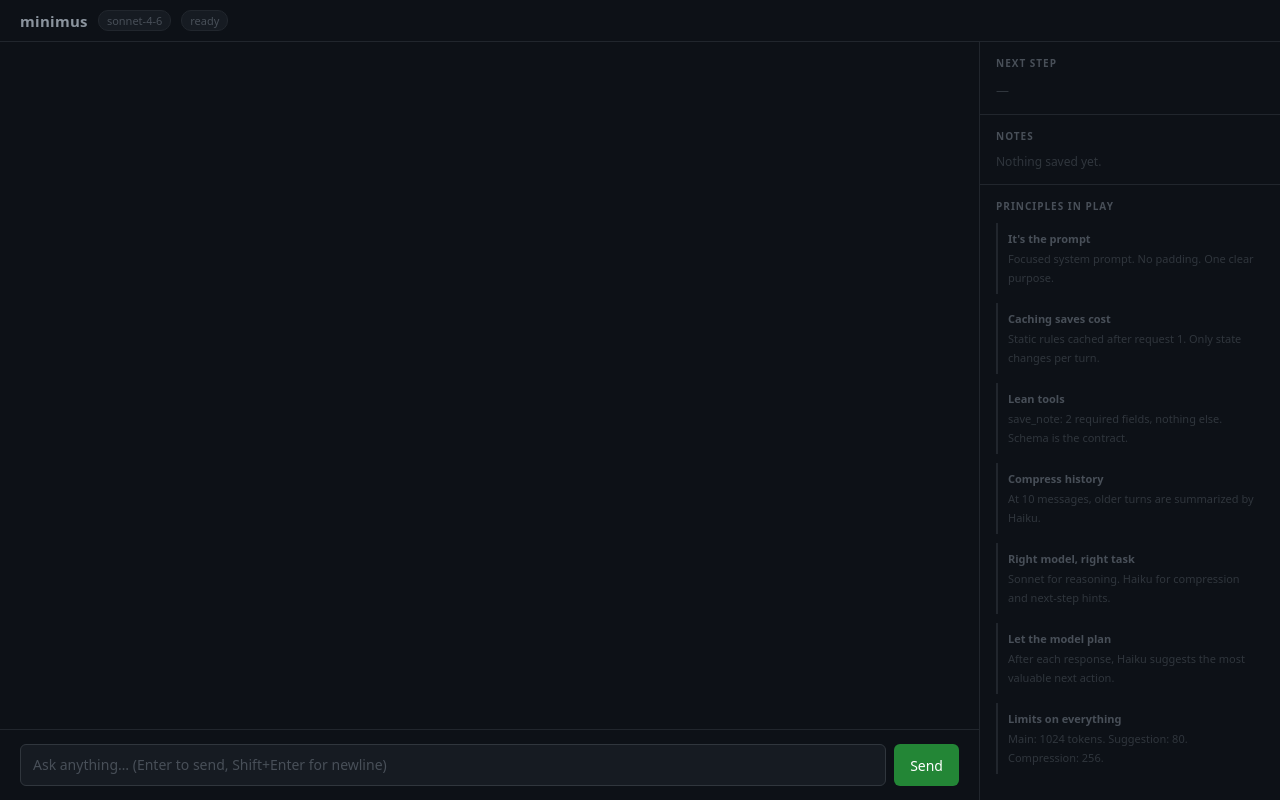
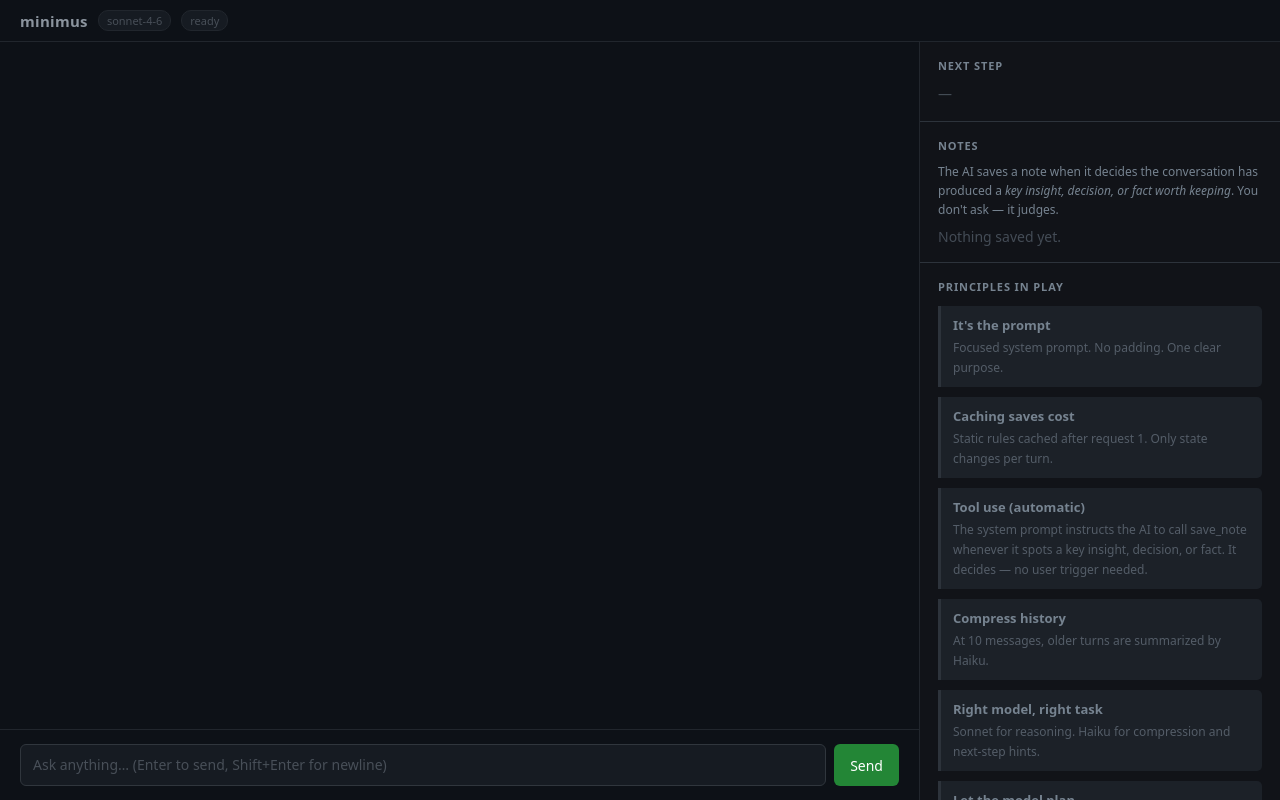
Before and after one commit to spikefu/minimus-claudius-serverus, a website: page public/index.html in a window 1280 px wide. Drawn offline with Linux system fonts and the light colour scheme.

Commit message:
UI refinement

```diff
--- a/public/index.html
+++ b/public/index.html
@@ -139,98 +139,101 @@
 
     /* ── Sidebar ─────────────────────────────────────────────── */
     .sidebar {
-      width: 300px;
+      width: 360px;
       flex-shrink: 0;
       display: flex;
       flex-direction: column;
       overflow: hidden;
+      background: #111318;
     }
 
     .pane {
-      padding: 14px 16px;
-      border-bottom: 1px solid #21262d;
+      padding: 16px 18px;
+      border-bottom: 1px solid #2d333b;
     }
 
     .pane h2 {
-      font-size: 10px;
-      font-weight: 600;
+      font-size: 11px;
+      font-weight: 700;
       text-transform: uppercase;
-      letter-spacing: 0.1em;
-      color: #484f58;
+      letter-spacing: 0.08em;
+      color: #768390;
       margin-bottom: 10px;
     }
 
     /* Next step */
     #suggestion {
-      font-size: 13px;
-      color: #8b949e;
-      line-height: 1.55;
+      font-size: 14px;
+      color: #cdd9e5;
+      line-height: 1.6;
       font-style: italic;
       min-height: 20px;
     }
-    #suggestion.empty { color: #30363d; font-style: normal; }
+    #suggestion.empty { color: #444c56; font-style: normal; }
 
     /* Notes */
-    .notes-list { display: flex; flex-direction: column; gap: 7px; }
+    .notes-list { display: flex; flex-direction: column; gap: 10px; }
 
     .note-card {
-      background: #161b22;
-      border: 1px solid #21262d;
+      background: #1c2128;
+      border: 1px solid #2d333b;
+      border-left: 3px solid #3fb950;
       border-radius: 6px;
-      padding: 8px 10px;
+      padding: 12px 14px;
     }
-    .note-key   { font-size: 11px; font-weight: 600; color: #3fb950; margin-bottom: 3px; }
-    .note-value { font-size: 12px; color: #8b949e; line-height: 1.4; }
+    .note-key   { font-size: 11px; font-weight: 700; color: #56d364; margin-bottom: 6px; text-transform: uppercase; letter-spacing: 0.06em; }
+    .note-value { font-size: 14px; color: #cdd9e5; line-height: 1.6; }
 
-    #notes-empty { font-size: 12px; color: #30363d; }
+    #notes-empty { font-size: 14px; color: #444c56; }
 
     /* Principles */
     .principles {
       flex: 1;
       overflow-y: auto;
-      padding: 14px 16px;
+      padding: 16px 18px;
     }
 
     .principles h2 {
-      font-size: 10px;
-      font-weight: 600;
+      font-size: 11px;
+      font-weight: 700;
       text-transform: uppercase;
-      letter-spacing: 0.1em;
-      color: #484f58;
-      margin-bottom: 10px;
+      letter-spacing: 0.08em;
+      color: #768390;
+      margin-bottom: 12px;
     }
 
     .principle {
-      margin-bottom: 9px;
-      padding: 8px 10px;
-      border-left: 2px solid #21262d;
-      border-radius: 0 4px 4px 0;
+      margin-bottom: 10px;
+      padding: 10px 12px;
+      border-left: 3px solid #2d333b;
+      border-radius: 0 5px 5px 0;
+      background: #1c2128;
       transition: border-color 0.2s, background 0.2s;
     }
 
     .principle.triggered {
       border-left-color: #3fb950;
-      background: #0d1f14;
+      background: #12261e;
     }
 
     .principle strong {
       display: block;
-      font-size: 11px;
-      color: #484f58;
-      margin-bottom: 2px;
+      font-size: 13px;
+      color: #768390;
+      margin-bottom: 3px;
       transition: color 0.2s;
     }
 
-    .principle.triggered strong { color: #3fb950; }
+    .principle.triggered strong { color: #56d364; }
 
     .principle span {
-      font-size: 11px;
-      color: #30363d;
-      line-height: 1.4;
+      font-size: 12px;
+      color: #545d68;
+      line-height: 1.5;
       transition: color 0.2s;
     }
 
-    .principle.triggered span { color: #484f58; }
+    .principle.triggered span { color: #adbac7; }
   </style>
 </head>
 <body>
@@ -258,6 +261,7 @@
 
     <div class="pane">
       <h2>Notes</h2>
+      <p style="font-size:12px;color:#768390;margin-bottom:8px;line-height:1.55;">The AI saves a note when it decides the conversation has produced a <em>key insight, decision, or fact worth keeping</em>. You don't ask — it judges.</p>
       <div class="notes-list" id="notes-list">
         <span id="notes-empty">Nothing saved yet.</span>
       </div>
@@ -277,8 +281,8 @@
       </div>
 
       <div class="principle" id="p-tool">
-        <strong>Lean tools</strong>
-        <span>save_note: 2 required fields, nothing else. Schema is the contract.</span>
+        <strong>Tool use (automatic)</strong>
+        <span>The system prompt instructs the AI to call save_note whenever it spots a key insight, decision, or fact. It decides — no user trigger needed.</span>
       </div>
 
       <div class="principle" id="p-compress">
@@ -434,7 +438,7 @@
           if (event.type === 'note_saved') {
             notes[event.key] = event.value;
             renderNotes();
-            chip(`note saved: ${event.key}`, 'note');
+            chip(`AI automatically saved a note → ${event.key}`, 'note');
             trigger('p-tool');
           }
 
```
